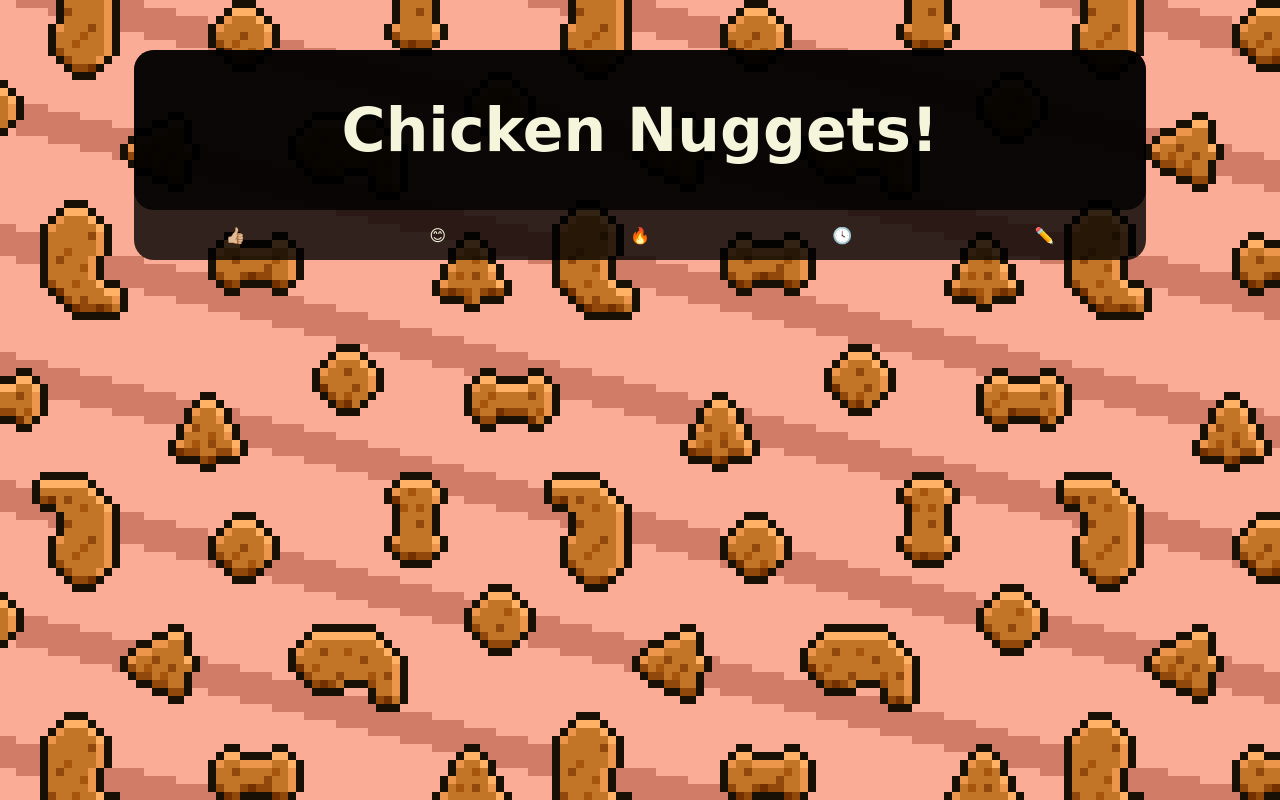
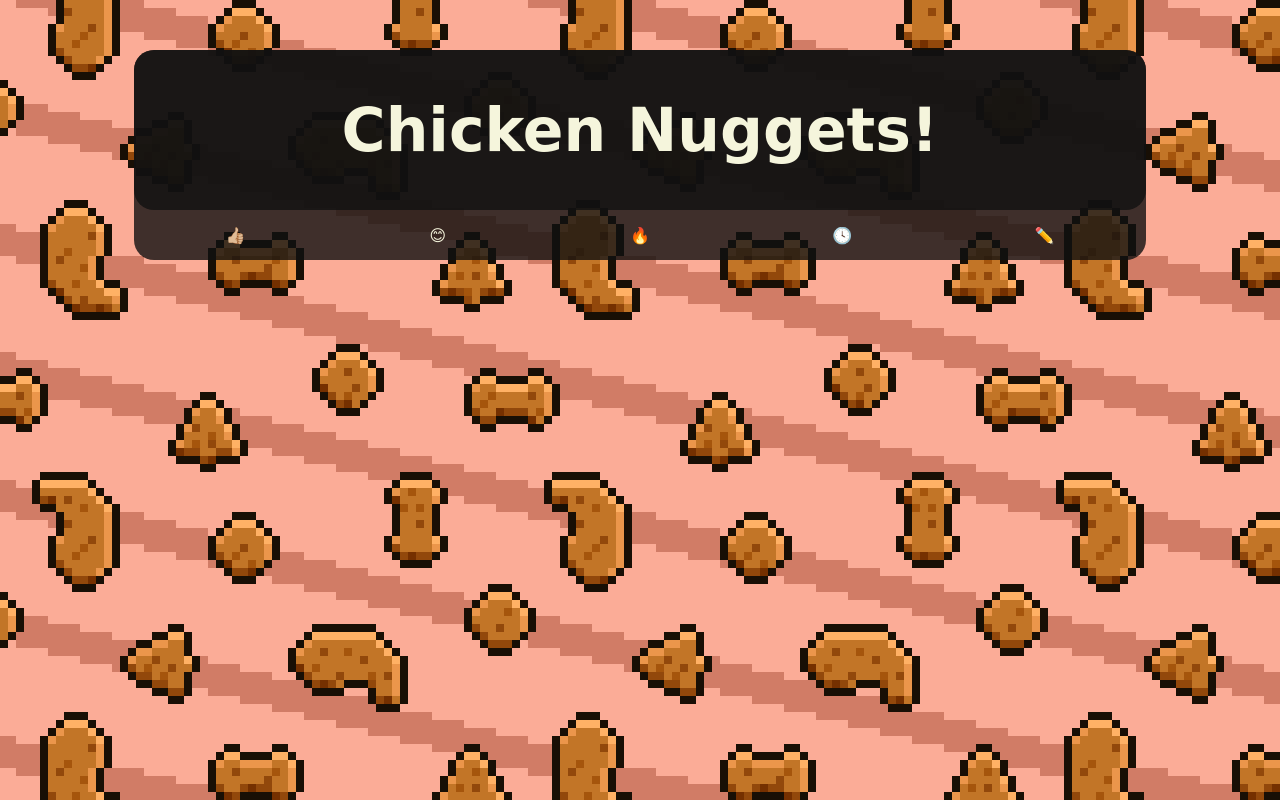
Before and after one commit to narbehmalekian/chickennugs, a plain HTML site: page index.html in a window 1280 px wide. Drawn offline with Linux system fonts and the light colour scheme; a web font is replaced by a local one.

Commit message:
use index.html

```diff
--- a/chicknugs.css
+++ b/chicknugs.css
@@ -12,7 +12,7 @@ table {
     margin-left: 10%;
     text-align: center;
     align-content: center;
-    background-color: #000000CC;
+    background-color: #111111CC;
     border-radius: 20px;
     border-collapse: collapse;
     width: 80%;
@@ -21,7 +21,7 @@ table {
 th {
     text-align: center;
     align-content: center;
-    background-color: #000000CC;
+    background-color: #111111CC;
     padding: 5px;
     border-radius: 20px;
     font-size: 24px;
@@ -48,7 +48,7 @@ div {
 
 button {
     text-align: center;
-    background-color:#00000000;
+    background-color:#11111100;
     display: block;
     border: none;
     font-size: 16px;
@@ -63,11 +63,11 @@ button {
 }
 
 button:hover {
-    background-color:#000000AA;
+    background-color:#111111AA;
 }
 
 button:active {
-    background-color:#000000FF;
+    background-color:#111111FF;
 }
 
 input {
```
Also changed, not shown: index.html (renamed from chicknugs.html).
